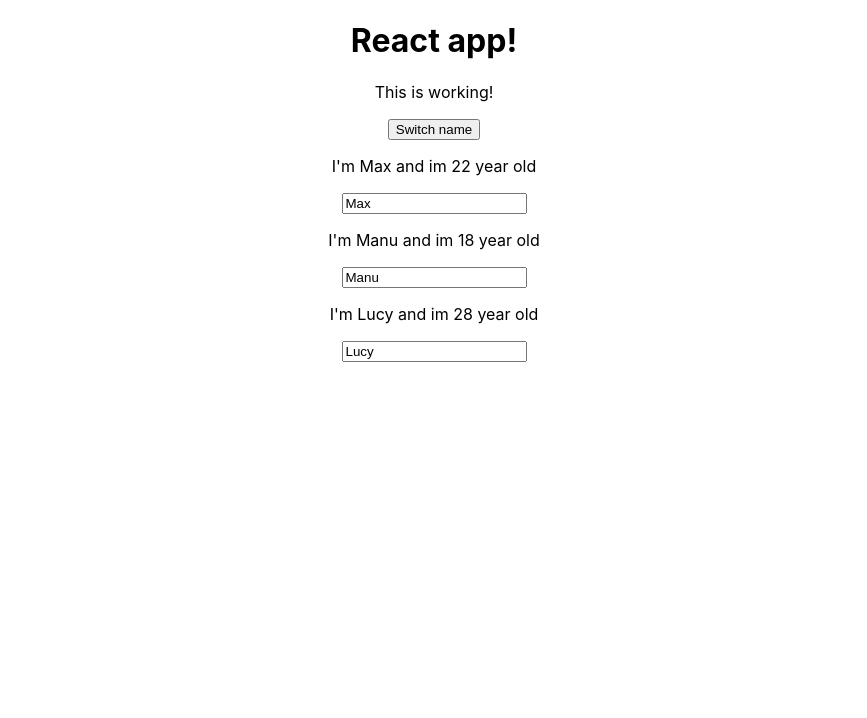
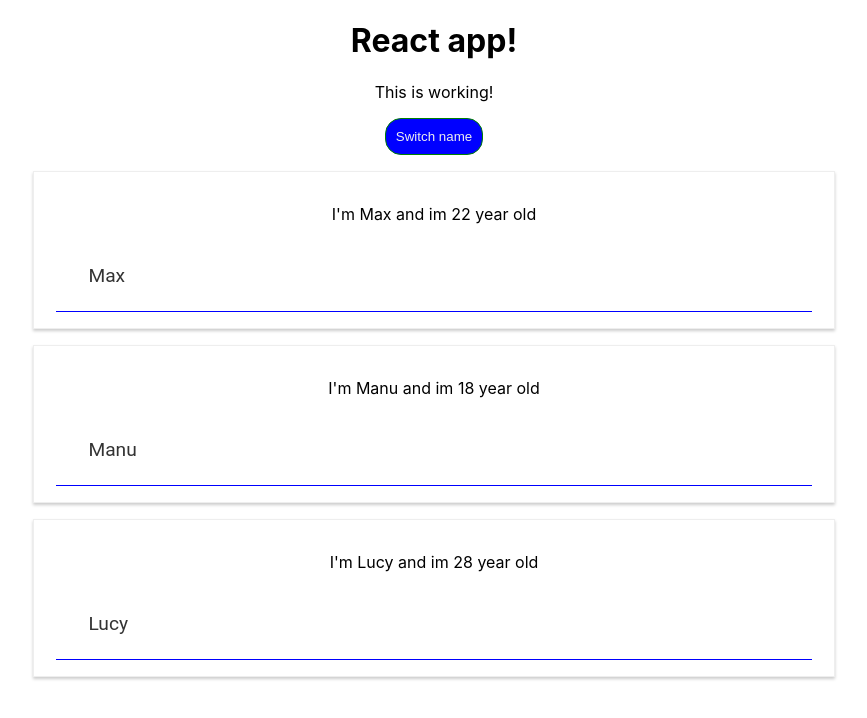
Before and after one commit to Papp-webster/react-project, a React (Create React App) app: page / in a window 1280 px wide. Shown: the top 718 px of the page, without its empty margins (206-1073 px from the left). Built offline with nearby package versions, Linux system fonts and the light colour scheme.

Commit message:
style chnaged

```diff
--- a/src/App.js
+++ b/src/App.js
@@ -34,11 +34,22 @@ const App = (props) => {
       ],
     });
   }
+
+  // inline styling!!
+  const gomb ={
+   backgroundColor: 'blue',
+   color: '#eee',
+   border: '1px solid green',
+   borderRadius: '16px',
+   padding: '10px',
+   cursor: 'pointer'
+  };
+
   return (
     <div className="App">
       <h1>React app!</h1>
       <p>This is working!</p>
-      <button onClick={switchNameHandler.bind(this, 'Maxiee')}>Switch name</button>
+      <button style={gomb} onClick={switchNameHandler.bind(this, 'Maxiee')}>Switch name</button>
       <Person
       name={person.persons[0].name}
       age={person.persons[0].age} />
--- /dev/null
+++ b/src/Person/person.css
@@ -0,0 +1,23 @@
+.Person{
+    width: 60%;
+    margin: 16px auto;
+    border: 1px solid #eee;
+    box-shadow: 0 2px 3px #ccc;
+    padding: 16px;
+    text-align: center;
+}
+
+#name {
+  font-family: 'Roboto',
+  sans-serif;
+  color: #333;
+  font-size: 1.2rem;
+  margin: 0 auto;
+  padding: 1.5rem 2rem;
+  background-color: rgb(255, 255, 255);
+  border: none;
+  width: 90%;
+  display: block;
+  border-bottom: 0.1rem solid blue;
+
+}
--- a/src/Person/person.js
+++ b/src/Person/person.js
@@ -1,13 +1,14 @@
 import React from "react";
+import './person.css'
 
 const person = (props) => {
   return (
-    <div>
+    <div className="Person">
       <p onClick={props.click}>
         I'm {props.name} and im {props.age} year old
       </p>
       <p>{props.children}</p>
-      <input type="text" onChange={props.changed} value={props.name}/>
+      <input id="name" type="text" onChange={props.changed} value={props.name}/>
     </div>
   );
 };
```
